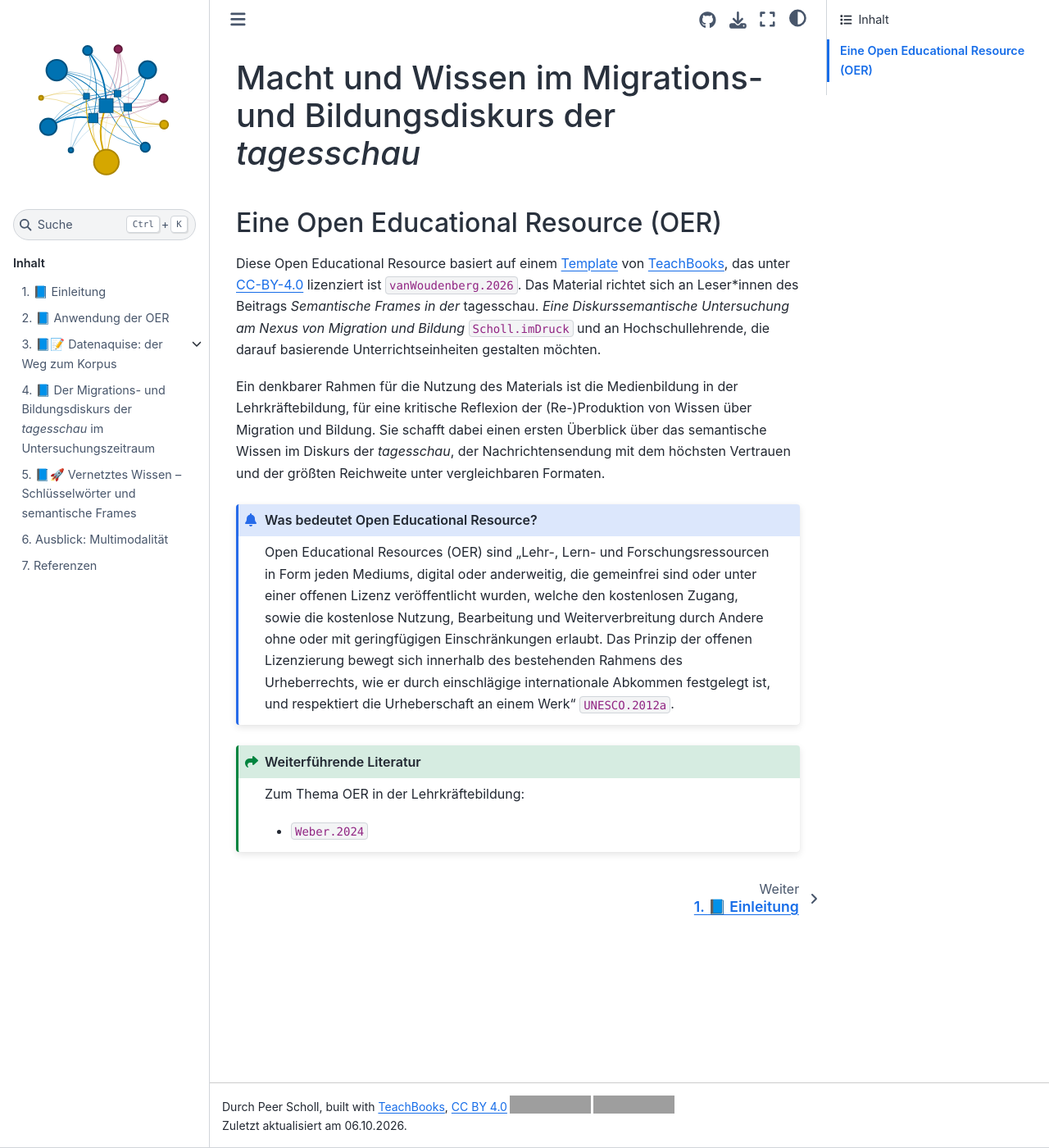
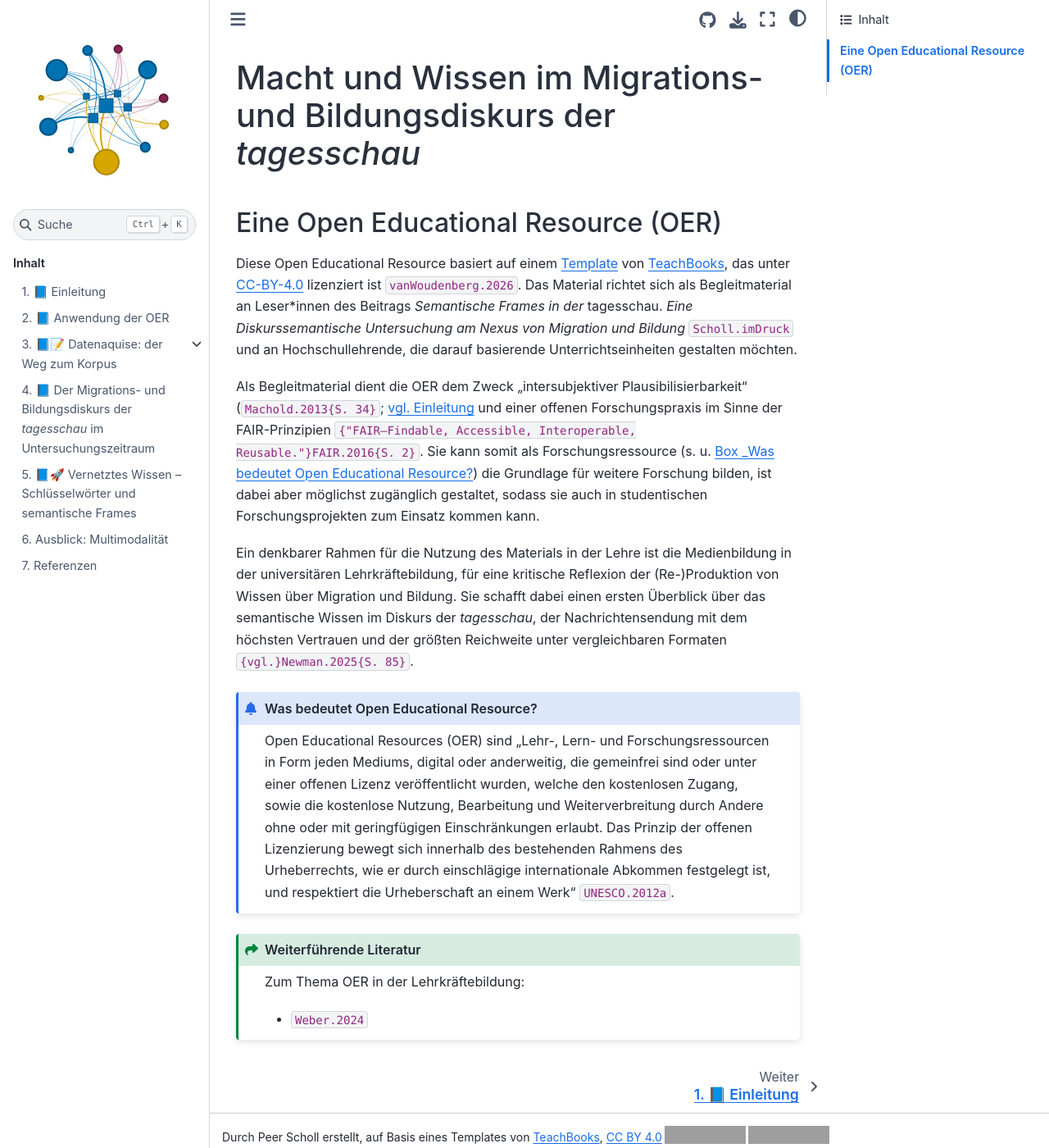
Before and after one commit to elpeero/diskursmacht-oer, a Jupyter Book: the page built from book/einleitung.md, in a window 1280 px wide and 1400 px high. Shown: the whole window at 82% size. Built offline with Jupyter Book 1.0.4 settings and Sphinx 7.4.7 and the Sphinx Book theme 1.1.4, drawn with Linux system fonts in a browser that asks for light colours; comment, search, counter and statistics services are not loaded; cross-references to code outside the pages are shown as plain code; grey boxes are pictures that could not be loaded.

Commit message:
Added paragraph on Homepage + Typos corrected.

````diff
--- a/book/_config.yml
+++ b/book/_config.yml
@@ -1,7 +1,7 @@
 # This config includes an opinionated list of configuration options of TeachBooks, Jupyterbook v1, Sphinx and other extensions part of TeachBooks-Favourites.
 
 title: "Macht und Wissen im Migrations- und Bildungsdiskurs der tagesschau"
-author: Peer Scholl, built with <a href="https://teachbooks.io">TeachBooks</a>, <a href="https://creativecommons.org/licenses/by/4.0/" target="_blank" rel="license noopener noreferrer"">CC BY 4.0<img style="height:22px!important;margin-left:3px;vertical-align:text-bottom;" src="https://mirrors.creativecommons.org/presskit/icons/cc.svg" alt=""><img style="height:22px!important;margin-left:3px;vertical-align:text-bottom;" src="https://mirrors.creativecommons.org/presskit/icons/by.svg" alt=""></a>
+author: Peer Scholl erstellt, auf Basis eines Templates von <a href="https://teachbooks.io">TeachBooks</a>, <a href="https://creativecommons.org/licenses/by/4.0/" target="_blank" rel="license noopener noreferrer"">CC BY 4.0<img style="height:22px!important;margin-left:3px;vertical-align:text-bottom;" src="https://mirrors.creativecommons.org/presskit/icons/cc.svg" alt=""><img style="height:22px!important;margin-left:3px;vertical-align:text-bottom;" src="https://mirrors.creativecommons.org/presskit/icons/by.svg" alt=""></a>
 copyright: "2026, Peer Scholl"
 repository:
   url: https://github.com/elpeero/diskursmacht-oer
--- a/book/einleitung.md
+++ b/book/einleitung.md
@@ -1,13 +1,16 @@
 # Macht und Wissen im Migrations- und Bildungsdiskurs der _tagesschau_
 ## Eine Open Educational Resource (OER)
 
-Diese Open Educational Resource basiert auf einem <a href="https://teachbooks.github.io/template/" target="_blank">Template</a> von <a href="https://teachbooks.io/" target="_blank">TeachBooks</a>, das unter <a href="https://creativecommons.org/licenses/by/4.0/deed.de" target="_blank">CC-BY-4.0</a> lizenziert ist {cite:p}`vanWoudenberg.2026`. Das Material richtet sich an Leser*innen des Beitrags _Semantische Frames in der_ tagesschau. _Eine Diskurssemantische Untersuchung am Nexus von Migration und Bildung_ {cite:p}`Scholl.imDruck` und an Hochschullehrende, die darauf basierende Unterrichtseinheiten gestalten möchten.
+Diese Open Educational Resource basiert auf einem <a href="https://teachbooks.github.io/template/" target="_blank">Template</a> von <a href="https://teachbooks.io/" target="_blank">TeachBooks</a>, das unter <a href="https://creativecommons.org/licenses/by/4.0/deed.de" target="_blank">CC-BY-4.0</a> lizenziert ist {cite:p}`vanWoudenberg.2026`. Das Material richtet sich als Begleitmaterial an Leser*innen des Beitrags _Semantische Frames in der_ tagesschau. _Eine Diskurssemantische Untersuchung am Nexus von Migration und Bildung_ {cite:p}`Scholl.imDruck` und an Hochschullehrende, die darauf basierende Unterrichtseinheiten gestalten möchten.
 
+Als Begleitmaterial dient die OER dem Zweck "intersubjektiver Plausibilisierbarkeit" ({cite:t}`Machold.2013{S. 34}`; {ref}`vgl. Einleitung <einleitung>` und einer offenen Forschungspraxis im Sinne der FAIR-Prinzipien {cite:p}`{"FAIR—Findable, Accessible, Interoperable, Reusable."}FAIR.2016{S. 2}`. Sie kann somit als Forschungsressource (s. u. {ref}`Box _Was bedeutet Open Educational Resource?<box-oer>`) die Grundlage für weitere Forschung bilden, ist dabei aber möglichst zugänglich gestaltet, sodass sie auch in studentischen Forschungsprojekten zum Einsatz kommen kann.
 
-Ein denkbarer Rahmen für die Nutzung des Materials ist die Medienbildung in der Lehrkräftebildung, für eine kritische Reflexion der (Re-)Produktion von Wissen über Migration und Bildung. Sie schafft dabei einen ersten Überblick über das semantische Wissen im Diskurs der _tagesschau_, der Nachrichtensendung mit dem höchsten Vertrauen und der größten Reichweite unter vergleichbaren Formaten.
+Ein denkbarer Rahmen für die Nutzung des Materials in der Lehre ist die Medienbildung in der universitären Lehrkräftebildung, für eine kritische Reflexion der (Re-)Produktion von Wissen über Migration und Bildung. Sie schafft dabei einen ersten Überblick über das semantische Wissen im Diskurs der _tagesschau_, der Nachrichtensendung mit dem höchsten Vertrauen und der größten Reichweite unter vergleichbaren Formaten {cite:p}`{vgl.}Newman.2025{S. 85}`.
 
 ```{admonition} Was bedeutet Open Educational Resource?
 :class: keypoint
+:name: box-oer
+
 Open Educational Resources (OER) sind "Lehr-, Lern- und Forschungsressourcen in Form jeden Mediums, digital oder anderweitig, die gemeinfrei sind oder unter einer offenen Lizenz veröffentlicht wurden, welche den kostenlosen Zugang, sowie die kostenlose Nutzung, Bearbeitung und Weiterverbreitung durch Andere ohne oder mit geringfügigen Einschränkungen erlaubt. Das Prinzip der offenen Lizenzierung bewegt sich innerhalb des bestehenden Rahmens des Urheberrechts, wie er durch einschlägige internationale Abkommen festgelegt ist, und respektiert die Urheberschaft an einem Werk" {cite:p}`UNESCO.2012a`.
 ```
 
--- a/book/literature.bib
+++ b/book/literature.bib
@@ -400,6 +400,21 @@
 	journal = {Z'Flucht. Zeitschrift f{\"u}r Flucht- und Fl{\"u}chtlingsforschung}
 }
 
+% This file was created with Citavi 6.14.0.0
+
+@article{FAIR.2016,
+ abstract = {There is an urgent need to improve the infrastructure supporting the reuse of scholarly data. A diverse set of stakeholders-representing academia, industry, funding agencies, and scholarly publishers-have come together to design and jointly endorse a concise and measureable set of principles that we refer to as the FAIR Data Principles. The intent is that these may act as a guideline for those wishing to enhance the reusability of their data holdings. Distinct from peer initiatives that focus on the human scholar, the FAIR Principles put specific emphasis on enhancing the ability of machines to automatically find and use the data, in addition to supporting its reuse by individuals. This Comment is the first formal publication of the FAIR Principles, and includes the rationale behind them, and some exemplar implementations in the community.},
+ author = {Wilkinson, Mark D. and Dumontier, Michel and Aalbersberg, I. Jsbrand Jan and Appleton, Gabrielle and Axton, Myles and Baak, Arie and Blomberg, Niklas and Boiten, Jan-Willem and {da Silva Santos}, Luiz Bonino and Bourne, Philip E. and Bouwman, Jildau and Brookes, Anthony J. and Clark, Tim and Crosas, Merc{\`e} and Dillo, Ingrid and Dumon, Olivier and Edmunds, Scott and Evelo, Chris T. and Finkers, Richard and Gonzalez-Beltran, Alejandra and Gray, Alasdair J. G. and Groth, Paul and Goble, Carole and Grethe, Jeffrey S. and Heringa, Jaap and 't Hoen, Peter A. C. and Hooft, Rob and Kuhn, Tobias and Kok, Ruben and Kok, Joost and Lusher, Scott J. and Martone, Maryann E. and Mons, Albert and Packer, Abel L. and Persson, Bengt and Rocca-Serra, Philippe and Roos, Marco and {van Schaik}, Rene and Sansone, Susanna-Assunta and Schultes, Erik and Sengstag, Thierry and Slater, Ted and Strawn, George and Swertz, Morris A. and Thompson, Mark and {van der Lei}, Johan and {van Mulligen}, Erik and Velterop, Jan and Waagmeester, Andra and Wittenburg, Peter and Wolstencroft, Katherine and Zhao, Jun and Mons, Barend},
+ year = {2016},
+ title = {{The FAIR Guiding Principles for scientific data management and stewardship}},
+ number = {3},
+ journal = {Scientific data},
+ doi = {10.1038/sdata.2016.18}
+}
+
+
+
+
 @incollection{Machold.2013,
 	author = {Machold, Claudia and Mecheril, Paul},
 	title = {Wahres Wissen? Der Widerspruch von Wirkung und Anspruch universit{\"a}ren Wissens},
````
Also changed, not shown: other parts of book/literature.bib (+1 -1 lines), book/einleitung/einleitung.md (+1 -0 lines), book/netzwerkanalyse/diskursnetzwerk.ipynb.
